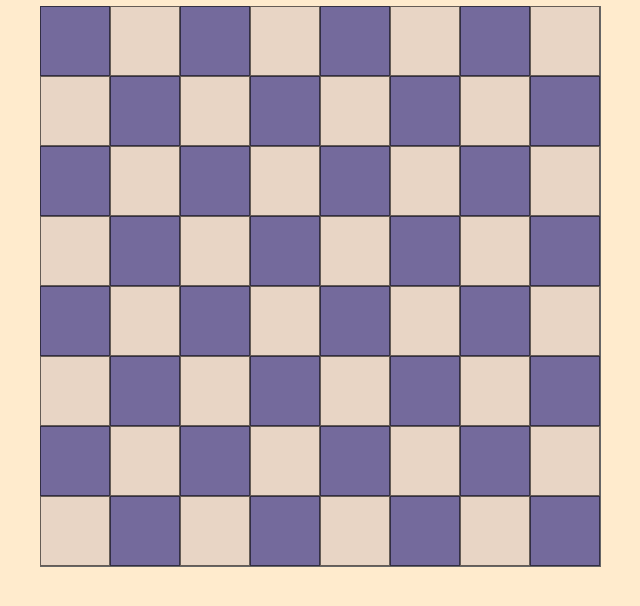
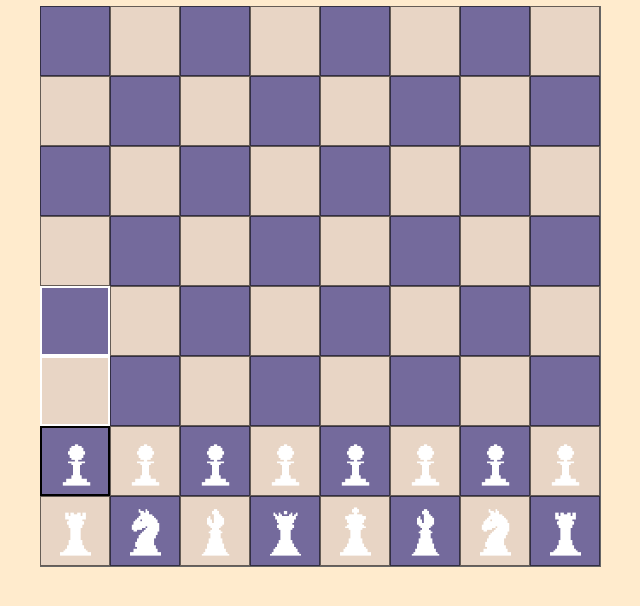
Before and after one commit to RobertoHortaFilho/chess, a plain HTML site: page index.html in a window 1280 px wide. Both pictures are taken after a click on the element 394 px from the left and 461 px from the top of the page. Shown: the whole page, without its empty margins (320-960 px from the left). Drawn offline with Linux system fonts and the light colour scheme; files whose address does not match are found by name.

Commit message:
relace pieces for white pieces

```diff
--- a/Board.js
+++ b/Board.js
@@ -42,12 +42,12 @@ function BoardFactory (){
         const tile = event.target
         const classes = tile.className.split(' ')
         //console.log(classes)
-        if (classes.includes('horse') ||
-        classes.includes('bishop') ||
-        classes.includes('tower') ||
-        classes.includes('king') ||
-        classes.includes('queen') ||
-        classes.includes('pawns')
+        if (classes.includes('horse-white') ||
+        classes.includes('bishop-white') ||
+        classes.includes('tower-white') ||
+        classes.includes('king-white') ||
+        classes.includes('queen-white') ||
+        classes.includes('pawns-white')
         ){ //adicionar as outras peças
             if (classes.includes('selected')){
                 tile.classList.remove('selected')
@@ -59,7 +59,7 @@ function BoardFactory (){
                 onMouse.element = tile
                 disableOthersSelected()
                 tile.classList.add('selected')
-                pieces[onMouse.piece]() //executa os possiveis movimentos da peça selecionada
+                pieces[onMouse.piece.split('-')[0]]() //executa os possiveis movimentos da peça selecionada
 
             }
         }else{
@@ -99,43 +99,43 @@ function BoardFactory (){
     // getAtribute
 
     function createHorse(position){
-        tiles[position[0]][position[1]].classList.add("horse")
+        tiles[position[0]][position[1]].classList.add("horse-white")
     }
     function createTower(position){
-        tiles[position[0]][position[1]].classList.add("tower")
+        tiles[position[0]][position[1]].classList.add("tower-white")
     }
     function createBishop(position){
-        tiles[position[0]][position[1]].classList.add("bishop")
+        tiles[position[0]][position[1]].classList.add("bishop-white")
     }
     function createKing(position){
-        tiles[position[0]][position[1]].classList.add("king")
+        tiles[position[0]][position[1]].classList.add("king-white")
     }
     function createQueen(position){
-        tiles[position[0]][position[1]].classList.add("queen")
+        tiles[position[0]][position[1]].classList.add("queen-white")
     }
     function createPawns(position){
-        tiles[position[0]][position[1]].classList.add("pawns")
+        tiles[position[0]][position[1]].classList.add("pawns-white")
     }
 
     function createWhiteSide(){
         for (let i = 0;  i < BOARDSIZE; i++){
-            tiles[6][i].classList.add('pawns')
+            createPawns([6,i])
         }
-        tiles[7][0].classList.add("tower")
-        tiles[7][7].classList.add("tower")
+        createTower([7,0])
+        createTower([7,7])
 
-        tiles[7][1].classList.add("horse")
-        tiles[7][6].classList.add("horse")
+        createHorse([7,1])
+        createHorse([7,6])
 
-        tiles[7][2].classList.add("bishop")
-        tiles[7][5].classList.add("bishop")
+        createBishop([7,2])
+        createBishop([7,5])
 
-        tiles[7][3].classList.add("queen")
-        tiles[7][4].classList.add("king")
+        createKing([7,4])
+        createQueen([7,3])
 
     }
 
-
+    createWhiteSide()
 
     //debug
     window.createWhite = createWhiteSide
--- a/pieces.js
+++ b/pieces.js
@@ -5,12 +5,12 @@ function Pieces(boardTiles){
 
     function cleanTile(tile){
         const classes = tile.className.split(' ')
-        if (classes.includes('horse') ||
-            classes.includes('tower') ||
-            classes.includes('bishop') ||
-            classes.includes('king') ||
-            classes.includes('queen') ||
-            classes.includes('pawns')
+        if (classes.includes('horse-white') ||
+            classes.includes('tower-white') ||
+            classes.includes('bishop-white') ||
+            classes.includes('king-white') ||
+            classes.includes('queen-white') ||
+            classes.includes('pawns-white')
             ){
             return false
         }
--- a/style.css
+++ b/style.css
@@ -32,22 +32,22 @@
     background-position: 4px;
 }
 
-.horse{
+.horse-white{
     background-image: url("./src//white/WhiteHorse.png");
 }
-.tower{
+.tower-white{
     background-image: url("./src/white/WhiteTower.png");
 }
-.bishop{
+.bishop-white{
     background-image: url("./src/white/WhiteBishop.png");
 }
-.king{
+.king-white{
     background-image: url("./src/white/WhiteKing.png");
 }
-.queen{
+.queen-white{
     background-image: url("./src/white/WhiteQueen.png");
 }
-.pawns{
+.pawns-white{
     background-image: url("./src/white/Whitepawn.png");
 }
 
```
